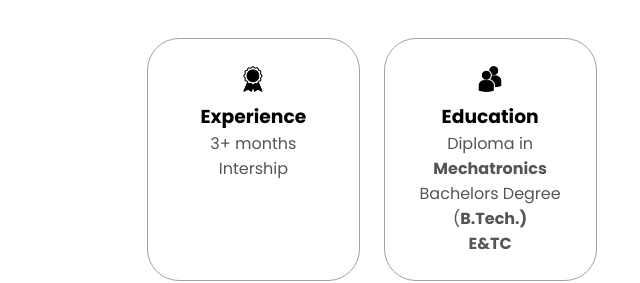
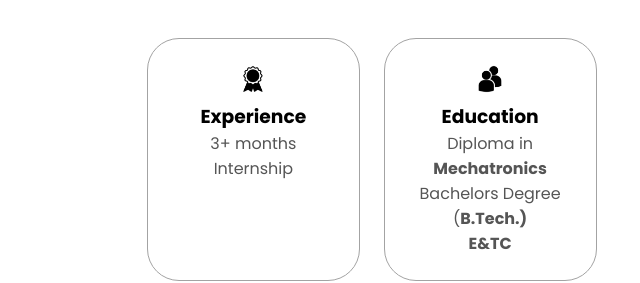
Before and after one commit to patarerohan/myportfolio, a plain HTML site: page index.html in a window 1280 px wide. Shown: the part 1160-1443 px from the top of the page, 477-1117 px from the left. Drawn offline with nearby package versions, Linux system fonts and the light colour scheme.

Commit message:
Update index.html

```diff
--- a/index.html
+++ b/index.html
@@ -121,7 +121,7 @@
                 class="icon"
               />
               <h3>Experience</h3>
-              <p>3+ months <br />Intership</p>
+              <p>3+ months <br />Internship</p>
             </div>
             <div class="details-container">
               <img
```
